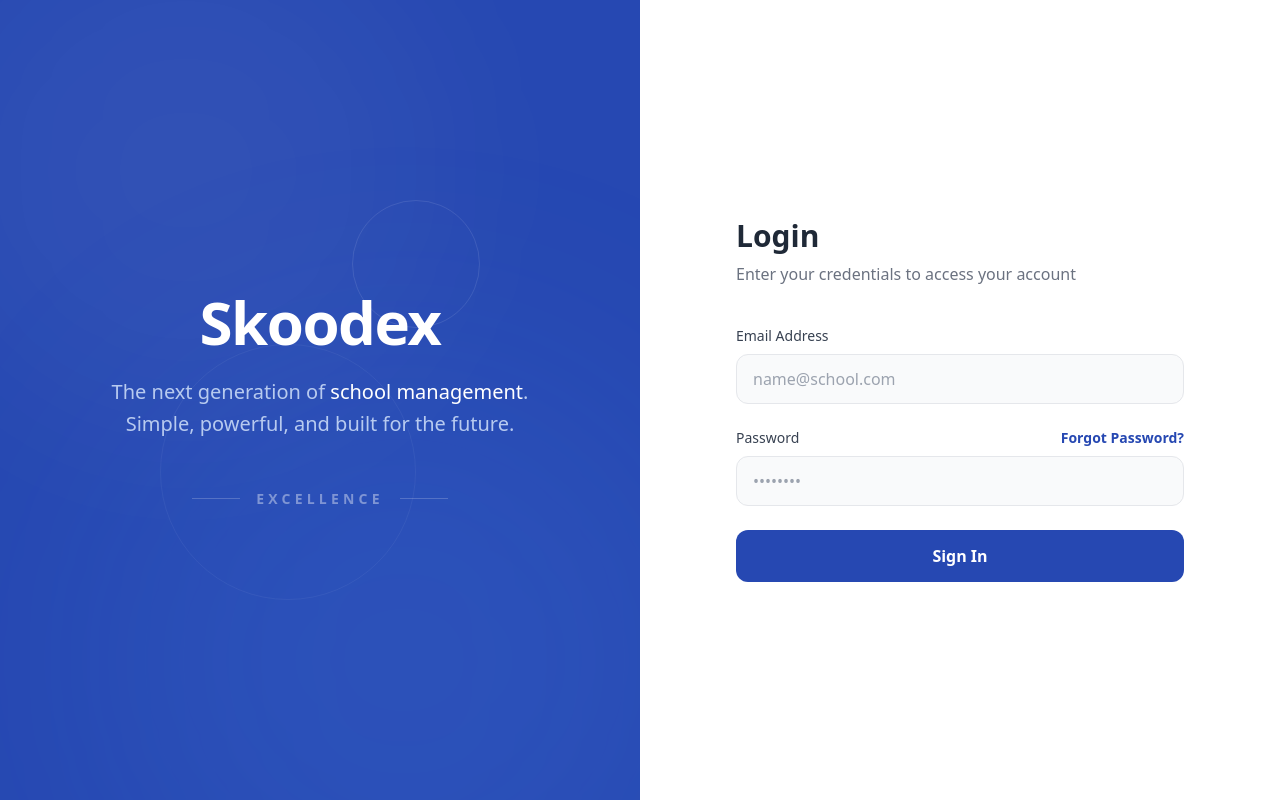
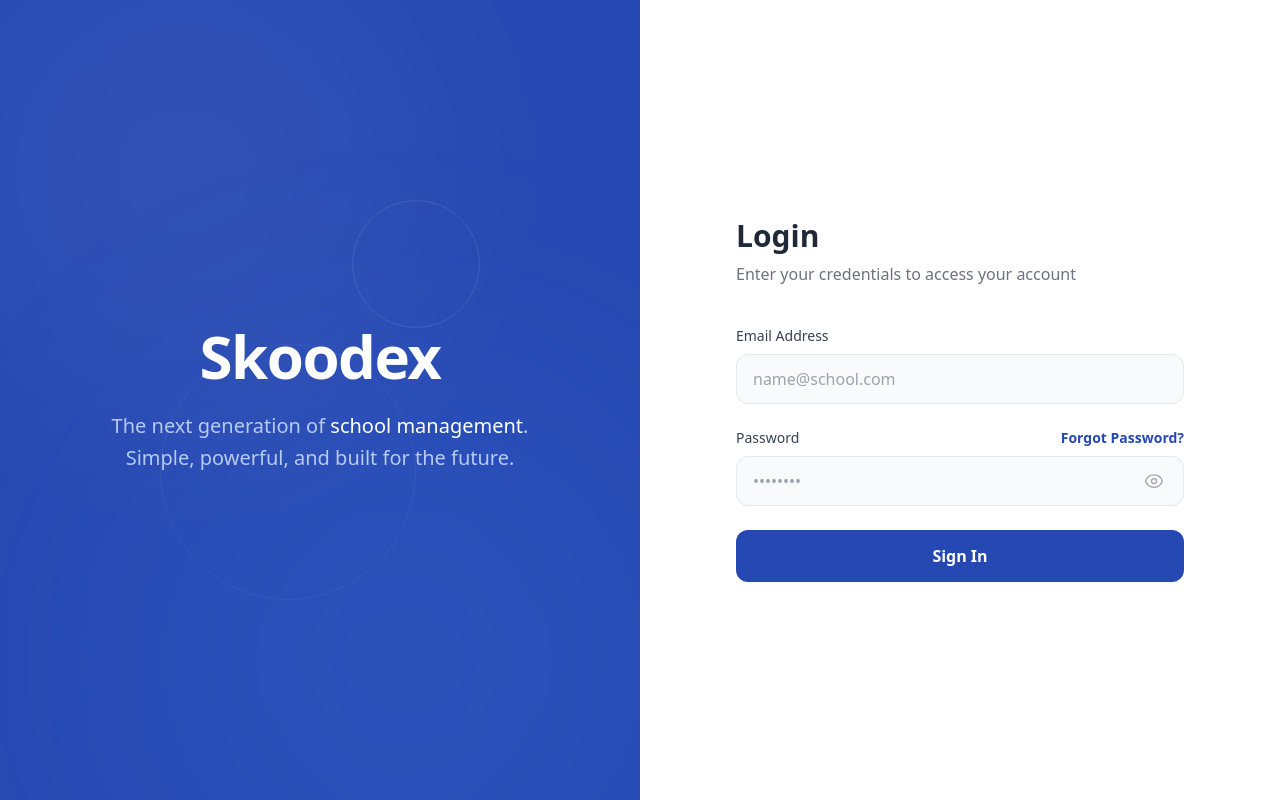
Before and after one commit to ali-ghazanfar/skoodex-frontend, a React (Vite) app: page / in a window 1280 px wide. Built offline with nearby package versions, Linux system fonts and the light colour scheme.

Commit message:
enh: input component

```diff
--- a/src/components/Input.jsx
+++ b/src/components/Input.jsx
@@ -1,6 +1,10 @@
-import React from 'react';
+import React, { useState } from 'react';
 
-const Input = ({ label, id, type = 'text', placeholder, className = '', ...props }) => {
+const Input = ({ label, id, type = 'text', placeholder, className = '', rightElement, ...props }) => {
+  const [showPassword, setShowPassword] = useState(false);
+  const isPassword = type === 'password';
+  const inputType = isPassword ? (showPassword ? 'text' : 'password') : type;
+
   return (
     <div className={className}>
       {label && (
@@ -8,13 +12,41 @@
           {label}
         </label>
       )}
-      <input
-        type={type}
-        id={id}
-        className="w-full px-4 py-3 rounded-xl border border-gray-200 focus:border-primary focus:ring-2 focus:ring-primary/20 outline-none transition-all duration-200 bg-gray-50"
-        placeholder={placeholder}
-        {...props}
-      />
+      <div className="relative">
+        <input
+          type={inputType}
+          id={id}
+          className={`w-full px-4 py-3 rounded-xl border border-gray-200 focus:border-primary focus:ring-2 focus:ring-primary/20 outline-none transition-all duration-200 bg-gray-50 ${
+            rightElement || isPassword ? 'pr-12' : ''
+          }`}
+          placeholder={placeholder}
+          {...props}
+        />
+        {(rightElement || isPassword) && (
+          <div className="absolute right-3 top-1/2 -translate-y-1/2 flex items-center">
+            {isPassword ? (
+              <button
+                type="button"
+                onClick={() => setShowPassword(!showPassword)}
+                className="text-gray-400 hover:text-primary transition-colors p-2"
+              >
+                {showPassword ? (
+                  <svg xmlns="http://www.w3.org/2000/svg" fill="none" viewBox="0 0 24 24" strokeWidth={1.5} stroke="currentColor" className="w-5 h-5">
+                    <path strokeLinecap="round" strokeLinejoin="round" d="M3.98 8.223A10.477 10.477 0 0 0 1.934 12C3.226 16.338 7.244 19.5 12 19.5c.993 0 1.953-.138 2.863-.395M6.228 6.228A10.451 10.451 0 0 1 12 4.5c4.756 0 8.773 3.162 10.065 7.498a10.522 10.522 0 0 1-4.293 5.774M6.228 6.228 3 3m3.228 3.228 3.65 3.65m7.894 7.894L21 21m-3.228-3.228-3.65-3.65m0 0a3 3 0 1 0-4.243-4.243m4.242 4.242L9.88 9.88" />
+                  </svg>
+                ) : (
+                  <svg xmlns="http://www.w3.org/2000/svg" fill="none" viewBox="0 0 24 24" strokeWidth={1.5} stroke="currentColor" className="w-5 h-5">
+                    <path strokeLinecap="round" strokeLinejoin="round" d="M2.036 12.322a1.012 1.012 0 0 1 0-.639C3.423 7.51 7.36 4.5 12 4.5c4.638 0 8.573 3.007 9.963 7.178.07.207.07.431 0 .639C20.577 16.49 16.64 19.5 12 19.5c-4.638 0-8.573-3.007-9.963-7.178Z" />
+                    <path strokeLinecap="round" strokeLinejoin="round" d="M15 12a3 3 0 1 1-6 0 3 3 0 0 1 6 0Z" />
+                  </svg>
+                )}
+              </button>
+            ) : (
+              rightElement
+            )}
+          </div>
+        )}
+      </div>
     </div>
   );
 };
--- a/src/pages/Login.jsx
+++ b/src/pages/Login.jsx
@@ -1,4 +1,3 @@
-import React from 'react';
 import Input from '../components/Input';
 import Button from '../components/Button';
 
@@ -21,12 +20,6 @@
             The next generation of <span className="text-white font-medium">school management</span>.
             Simple, powerful, and built for the future.
           </p>
-
-          <div className="mt-12 flex items-center justify-center space-x-4">
-            <div className="h-[1px] w-12 bg-white/20"></div>
-            <span className="text-white/40 text-sm uppercase tracking-[0.3em] font-bold">Excellence</span>
-            <div className="h-[1px] w-12 bg-white/20"></div>
-          </div>
         </div>
       </div>
 
@@ -70,17 +63,6 @@
           </form>
         </div>
       </div>
-
-      <style jsx>{`
-        @keyframes float {
-          0% { transform: translateY(0px); }
-          50% { transform: translateY(-10px); }
-          100% { transform: translateY(0px); }
-        }
-        .animate-float {
-          animation: float 4s ease-in-out infinite;
-        }
-      `}</style>
     </div>
   );
 };
```
Also changed, not shown: src/assets/login-illustration.png (deleted).
